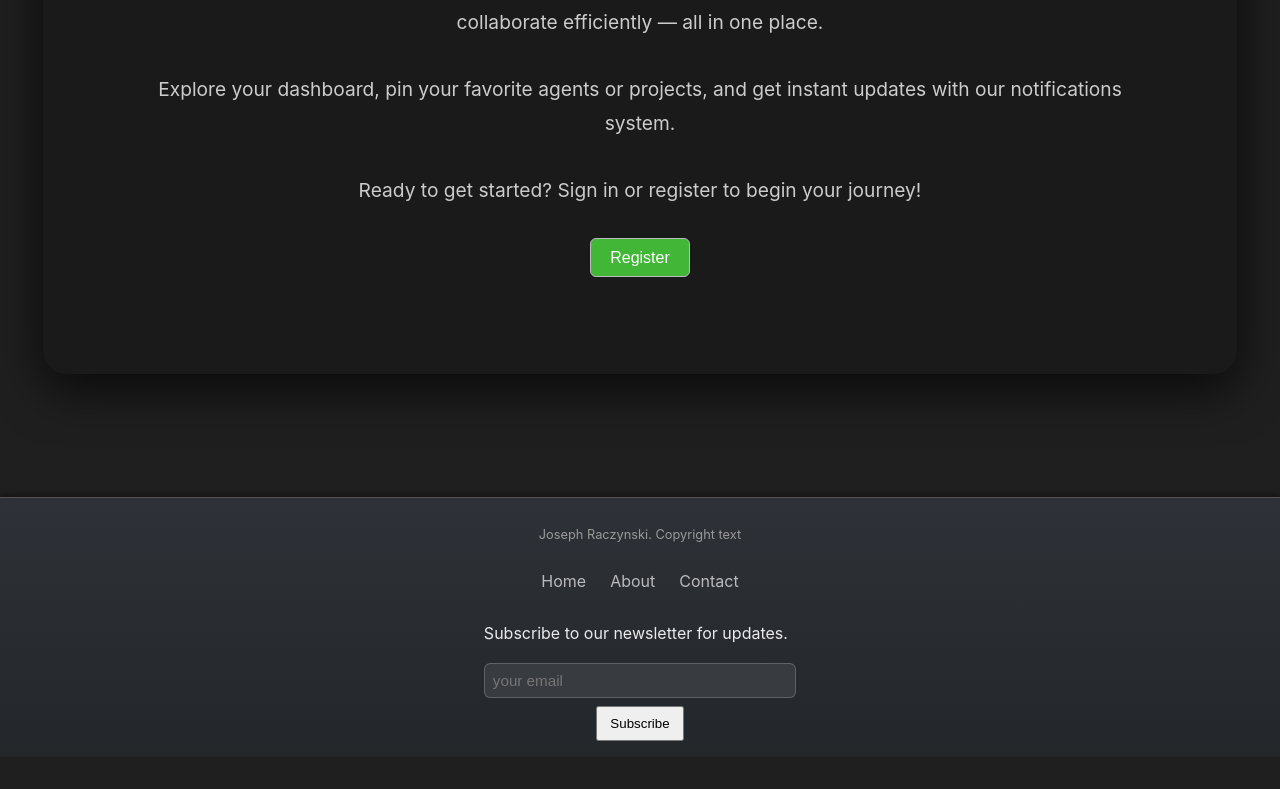
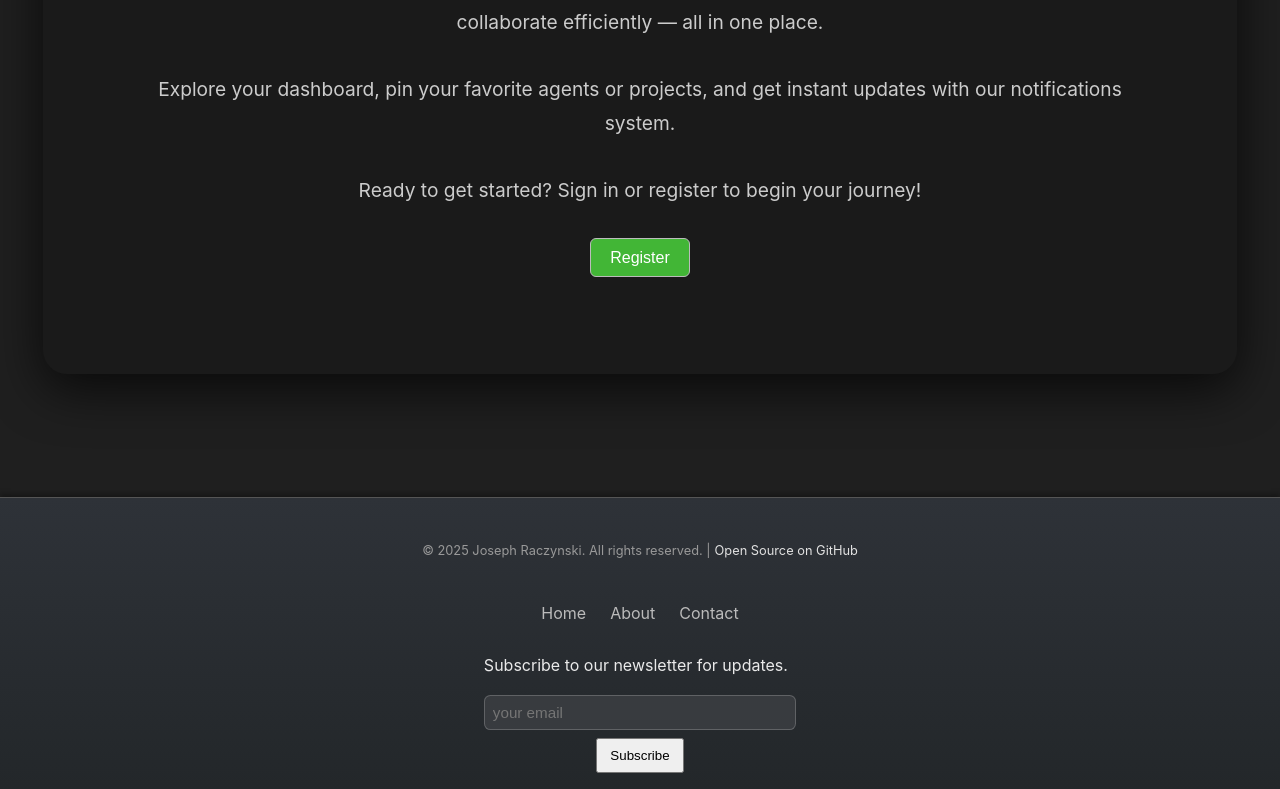
Before and after one commit to jraczynski6/query-keeper, a React (Vite) app: page / in a window 1280 px wide. Shown: the part 603-1392 px from the top of the page. Before the commit the page ends 1360 px from the top, so only its background shows below. Built offline with nearby package versions, Linux system fonts and the light colour scheme.

Commit message:
Deploy changes

```diff
--- a/src/components/Footer.jsx
+++ b/src/components/Footer.jsx
@@ -18,8 +18,17 @@ export default function Footer() {
 
     return (
         <footer className="app-footer">
-            <div className="footer-note">
-                <p>Joseph Raczynski. Copyright text</p>
+           <div className="footer-note">
+                <p>
+                    &copy; 2025 Joseph Raczynski. All rights reserved. |
+                    <a
+                        href="https://github.com/jraczynski6/query-keeper.git"
+                        target="_blank"
+                        rel="noopener noreferrer"
+                    >
+                        Open Source on GitHub
+                    </a>
+                </p>
             </div>
             <nav className="footer-nav">
                 <NavLink to="/" className={({ isActive }) => isActive ? "active" : ""}>
--- a/src/components/Layout.css
+++ b/src/components/Layout.css
@@ -97,6 +97,26 @@
     box-shadow: 0 -2px 6px rgba(0, 0, 0, 0.4);
     max-width: 100%;
     box-sizing: border-box;
+}
+
+.footer-note {
+    text-align: center;            /* Center the text */
+    padding: 1rem 0;               /* Vertical spacing */
+    font-size: 0.875rem;           /* Slightly smaller font */
+    color: #aaa;                    /* Light gray text for subtlety */
+
+}
+
+.footer-note a {
+    color: #e1e1e1;                 /* Accent color for links */
+    text-decoration: none;           /* Remove underline */
+    margin-left: 0.25rem;
+    transition: color 0.2s ease;
+}
+
+.footer-note a:hover {
+    color: #eeecec;                 /* Slightly lighter pink on hover */
+    text-decoration: underline;      /* Optional hover effect */
 }
 
 /* Footer nav links */
```
Also changed, not shown: src/components/CanvasDraggable.jsx (line endings or trailing spaces), 1 other file (tests, documents, lock files or other folders).
